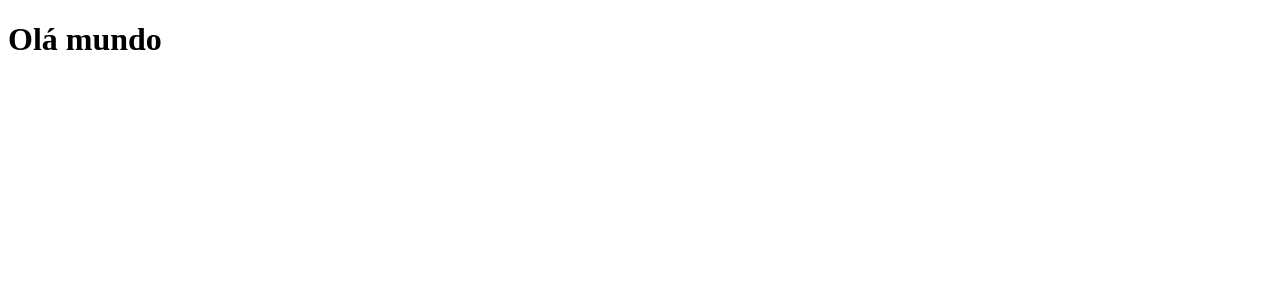
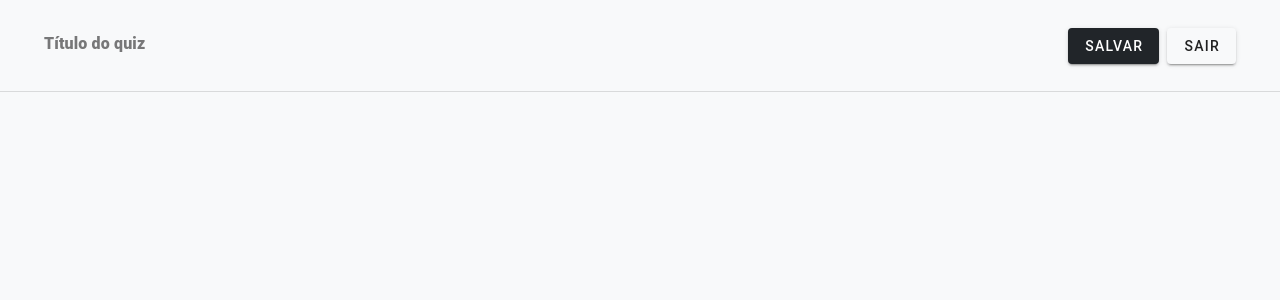
Before and after one commit to GaibVargas/TCC, a Nuxt app in the folder frontend/: page /instructor/quiz in a window 1280 px wide. Shown: the top 300 px of the page. Built offline with nearby package versions, Linux system fonts and the light colour scheme.

Commit message:
feat: configura vuetify

```diff
--- a/frontend/app.vue
+++ b/frontend/app.vue
@@ -1,5 +1,7 @@
 <template>
-  <div>
-    <h1>Olá mundo</h1>
-  </div>
+  <v-app>
+    <NuxtLayout>
+      <NuxtPage/>
+    </NuxtLayout>
+  </v-app>
 </template>
--- /dev/null
+++ b/frontend/components/instructor/quiz/Header.vue
@@ -0,0 +1,27 @@
+<script lang="ts" setup>
+
+</script>
+
+<template>
+  <v-container>
+    <v-row align="center" justify="space-between">
+      <v-text-field
+        name="name"
+        label="Título do quiz"
+        variant="plain"
+        :hide-details="true"
+        class="quiz-title font-weight-black"
+      ></v-text-field>
+      <div class="btns">
+        <v-btn color="primary" class="mr-2">Salvar</v-btn>
+        <v-btn>Sair</v-btn>
+      </div>
+    </v-row>
+  </v-container>
+</template>
+
+<style lang="sass" scoped>
+.quiz-title
+  :deep(.v-field__input)
+    font-size: 1.8rem !important
+</style>
--- a/frontend/nuxt.config.ts
+++ b/frontend/nuxt.config.ts
@@ -1,5 +1,26 @@
 // https://nuxt.com/docs/api/configuration/nuxt-config
+import vuetify, { transformAssetUrls } from 'vite-plugin-vuetify'
+
 export default defineNuxtConfig({
   compatibilityDate: '2024-11-01',
-  devtools: { enabled: true }
+  devtools: { enabled: true },
+  ssr: false,
+  build: {
+    transpile: ['vuetify'],
+  },
+  modules: [
+    (_options, nuxt) => {
+      nuxt.hooks.hook('vite:extendConfig', (config) => {
+        // @ts-expect-error
+        config.plugins.push(vuetify({ autoImport: true }))
+      })
+    },
+  ],
+  vite: {
+    vue: {
+      template: {
+        transformAssetUrls,
+      },
+    },
+  },
 })
--- a/frontend/package.json
+++ b/frontend/package.json
@@ -10,8 +10,14 @@
     "postinstall": "nuxt prepare"
   },
   "dependencies": {
+    "@mdi/font": "^7.4.47",
     "nuxt": "^3.15.2",
+    "sass": "^1.83.4",
     "vue": "latest",
     "vue-router": "latest"
+  },
+  "devDependencies": {
+    "vite-plugin-vuetify": "^2.0.4",
+    "vuetify": "^3.7.9"
   }
 }
--- /dev/null
+++ b/frontend/pages/instructor/quiz/index.vue
@@ -0,0 +1,13 @@
+<script lang="ts" setup>
+
+</script>
+
+<template>
+  <div class="py-2 border-b-thin">
+    <InstructorQuizHeader/>
+  </div>
+</template>
+
+<style lang="scss" scoped>
+
+</style>
--- /dev/null
+++ b/frontend/plugins/vuetify.ts
@@ -0,0 +1,30 @@
+import '@mdi/font/css/materialdesignicons.css'
+
+import 'vuetify/styles'
+import { createVuetify, type ThemeDefinition } from 'vuetify'
+
+const customTheme: ThemeDefinition = {
+  dark: false,
+  colors: {
+    background: '#f8f9fa',
+    surface: '#f8f9fa',
+    primary: '#212529',
+    secondary: '#495057',
+    error: '#B00020',
+    info: '#2196F3',
+    success: '#4CAF50',
+    warning: '#FB8C00',
+  },
+}
+
+export default defineNuxtPlugin((app) => {
+  const vuetify = createVuetify({
+    theme: {
+      defaultTheme: 'customTheme',
+      themes: {
+        customTheme,
+      },
+    },
+  })
+  app.vueApp.use(vuetify)
+})
```
Also changed, not shown: 1 other file (tests, documents, lock files or other folders).
